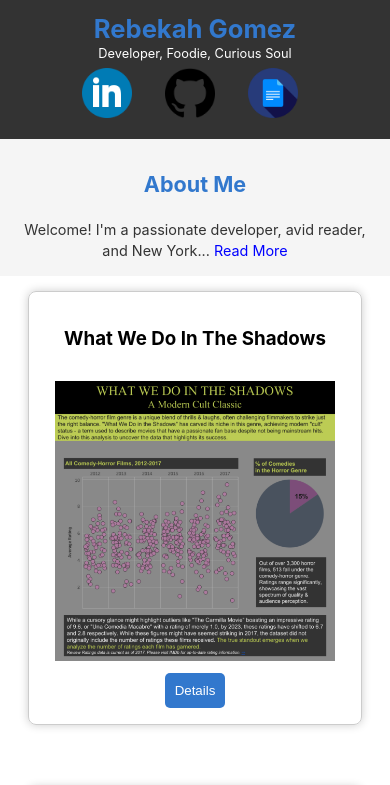
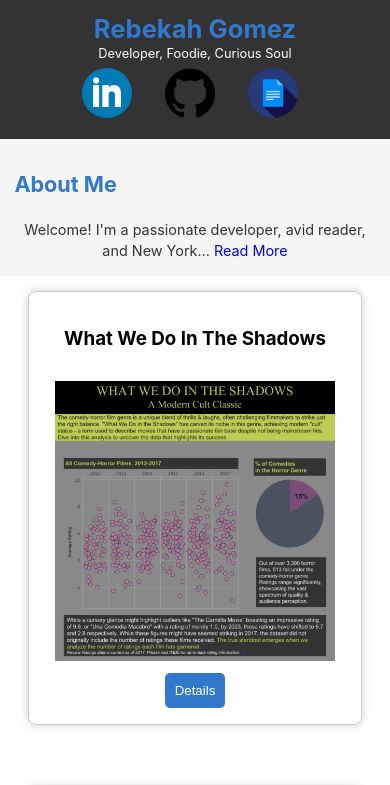
Before and after one commit to RebekahGomez/portfolio, a React (Create React App) app: page / in a window 390 px wide. Shown: the top 785 px of the page. Built offline with nearby package versions, Linux system fonts and the light colour scheme.

Commit message:
changed font alignment to left

```diff
--- a/src/components/AboutMe/AboutMe.css
+++ b/src/components/AboutMe/AboutMe.css
@@ -1,6 +1,6 @@
 .about-me {
   padding: 1em;
-  text-align: center;
+  text-align: left;
   background-color: #f5f5f5;
 }
 
@@ -19,11 +19,13 @@
 .read-more {
   color: blue;
   cursor: pointer;
+  text-align: left;
 }
 
 /* Media query */
 @media screen and (max-width: 480px) {
   .about-me {
     font-size: 0.9em;
+    text-align: left;
   }
 }
```
